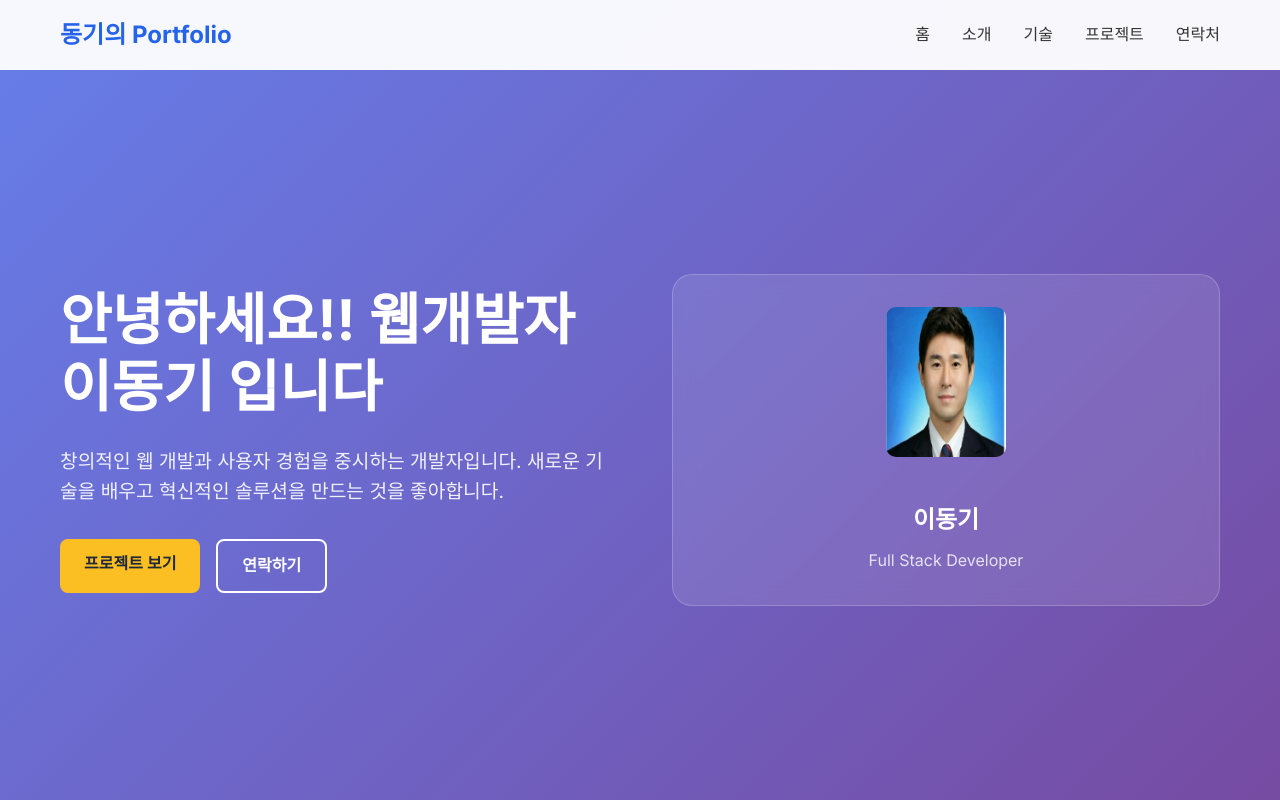
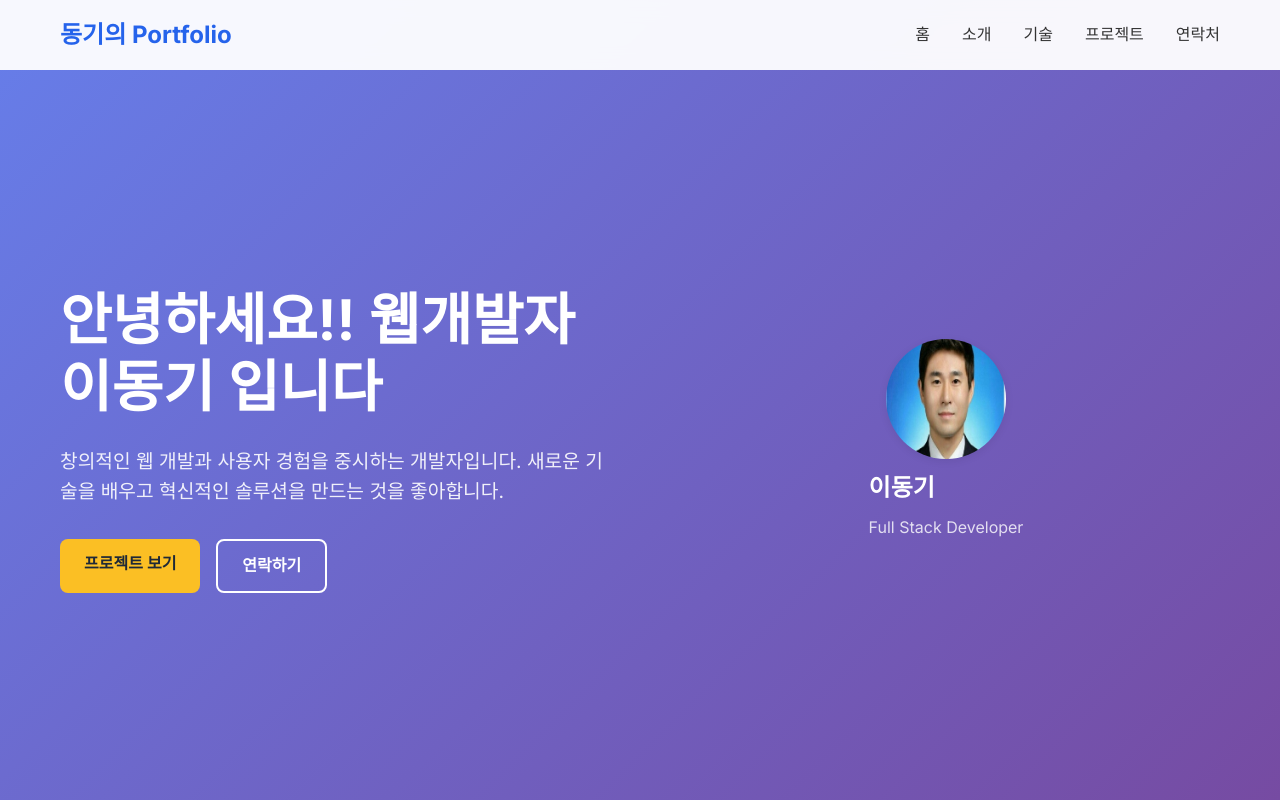
Before and after one commit to yidongky/personal-portfolio, a plain HTML site: page index.html in a window 1280 px wide. Shown: the top 800 px of the page. Drawn offline with Linux system fonts and the light colour scheme.

Commit message:
사진스타일 변경

```diff
--- a/index.html
+++ b/index.html
@@ -59,7 +59,7 @@
             <div class="hero-image">
                 <div class="profile-card">
                     <div class="profile-avatar">
-                        <img src="leedongki.jpg" alt="프로필 사진" style="width:120px; height:150px; border-radius:10px; object-fit:cover;">
+                        <img src="leedongki.jpg" alt="프로필 사진" class="profile-image-circle">
                     </div>
                     <div class="profile-info">
                         <h3>이동기</h3>
--- a/style.css
+++ b/style.css
@@ -175,19 +175,28 @@ body {
     transform: translateY(-2px);
 }
 
+.profile-image-circle {
+  width: 120px;
+  height: 120px;
+  border-radius: 50%;
+  object-fit: cover;
+  display: block;
+  margin: 0 auto;
+  box-shadow: 0 2px 8px rgba(0,0,0,0.08);
+}
+
 .profile-card {
-    background: rgba(255, 255, 255, 0.1);
-    backdrop-filter: blur(10px);
-    border-radius: 20px;
-    padding: 2rem;
-    text-align: center;
-    border: 1px solid rgba(255, 255, 255, 0.2);
+  display: flex;
+  flex-direction: column;
+  align-items: center;
+  justify-content: center;
 }
 
 .profile-avatar {
-    font-size: 4rem;
-    margin-bottom: 1rem;
-    color: #fbbf24;
+  display: flex;
+  justify-content: center;
+  align-items: center;
+  margin-bottom: 10px;
 }
 
 .profile-info h3 {
```
